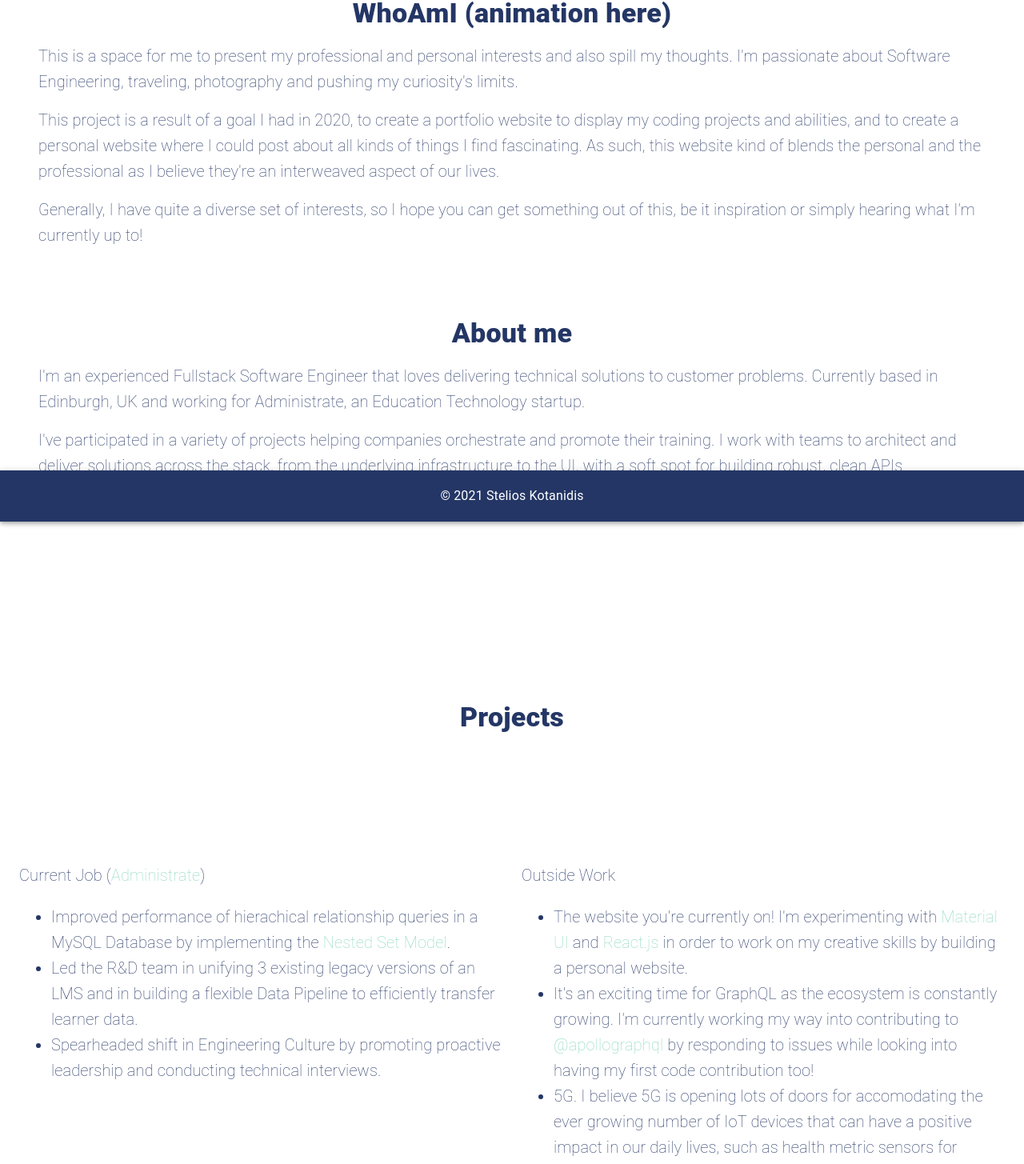
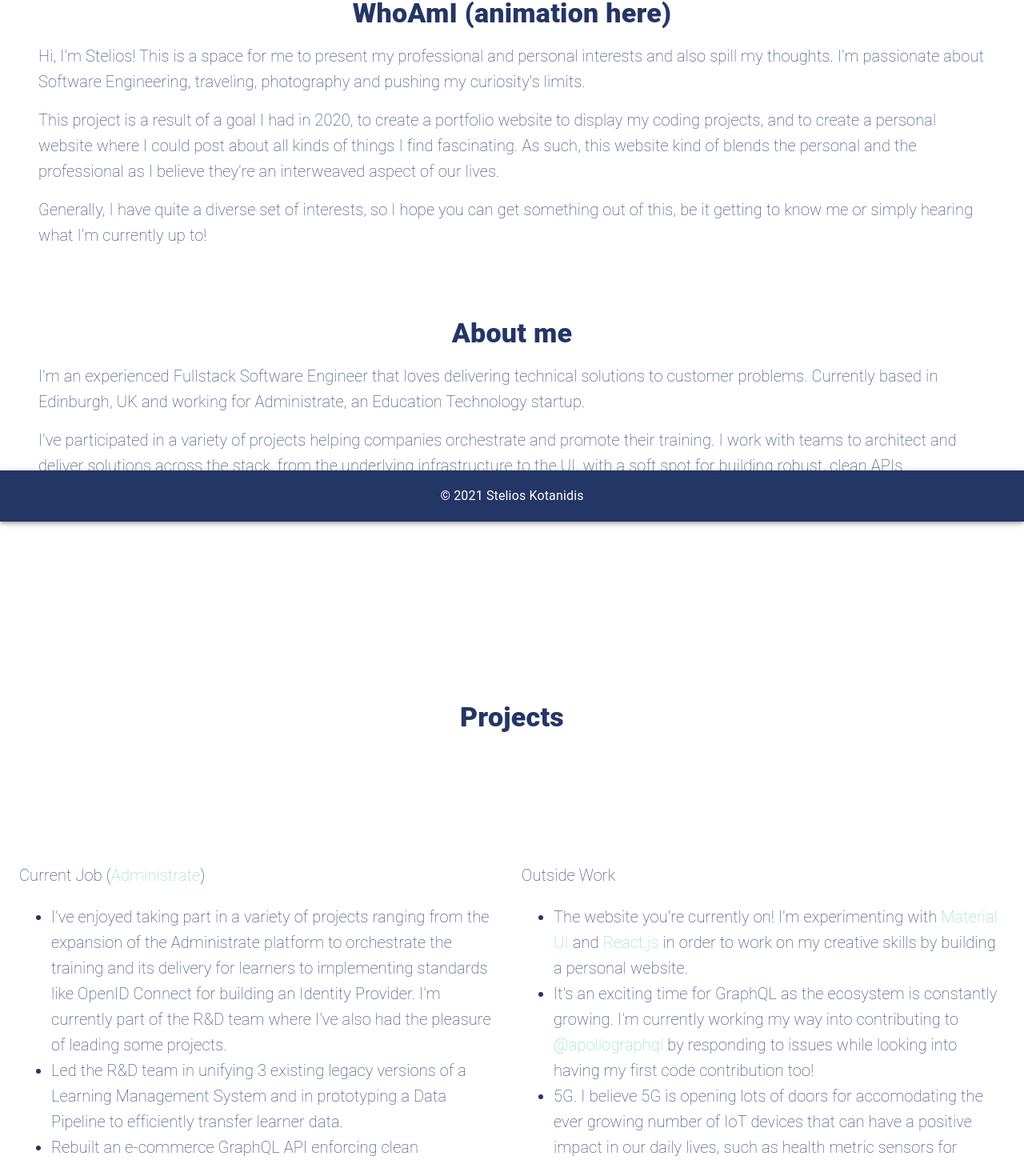
Before and after one commit to devkot/stelioskot.dev, a React (Create React App) app: page / in a window 1280 px wide. Shown: the part 148-1603 px from the top of the page at 80% size. Built offline with nearby package versions, Linux system fonts and the light colour scheme.

Commit message:
Add more details for work related projects

```diff
--- a/src/components/Intro.tsx
+++ b/src/components/Intro.tsx
@@ -36,23 +36,23 @@ const Intro: React.FunctionComponent = () => {
         </Typography>
         <Typography variant="h6" className={classes.homeContent}>
           <Box className={classes.boxText}>
-            This is a space for me to present my professional and personal
-            interests and also spill my thoughts. I'm passionate about Software
-            Engineering, traveling, photography and pushing my curiosity's
-            limits.
+            Hi, I'm Stelios! This is a space for me to present my professional
+            and personal interests and also spill my thoughts. I'm passionate
+            about Software Engineering, traveling, photography and pushing my
+            curiosity's limits.
           </Box>
           <Box className={classes.boxText}>
             This project is a result of a goal I had in 2020, to create a
-            portfolio website to display my coding projects and abilities, and
-            to create a personal website where I could post about all kinds of
-            things I find fascinating. As such, this website kind of blends the
-            personal and the professional as I believe they're an interweaved
-            aspect of our lives.
+            portfolio website to display my coding projects, and to create a
+            personal website where I could post about all kinds of things I find
+            fascinating. As such, this website kind of blends the personal and
+            the professional as I believe they're an interweaved aspect of our
+            lives.
           </Box>
           <Box className={classes.boxText}>
             Generally, I have quite a diverse set of interests, so I hope you
-            can get something out of this, be it inspiration or simply hearing
-            what I'm currently up to!
+            can get something out of this, be it getting to know me or simply
+            hearing what I'm currently up to!
           </Box>
         </Typography>
       </Container>
--- a/src/components/Projects.tsx
+++ b/src/components/Projects.tsx
@@ -64,6 +64,35 @@ const Projects: React.FunctionComponent = () => {
               <ul>
                 <li>
                   <Grid item>
+                    I've enjoyed taking part in a variety of projects ranging
+                    from the expansion of the Administrate platform to
+                    orchestrate the training and its delivery for learners to
+                    implementing standards like OpenID Connect for building an
+                    Identity Provider. I'm currently part of the R&D team where
+                    I've also had the pleasure of leading some projects.
+                  </Grid>
+                </li>
+                <li>
+                  <Grid item>
+                    Led the R&D team in unifying 3 existing legacy versions of a
+                    Learning Management System and in prototyping a Data
+                    Pipeline to efficiently transfer learner data.
+                  </Grid>
+                </li>
+                <li>
+                  <Grid item>
+                    Rebuilt an e-commerce GraphQL API enforcing clean
+                    architecture in order to increase development velocity.
+                  </Grid>
+                </li>
+                <li>
+                  <Grid item>
+                    Supported the enablement of Continuous Delivery of the core
+                    GraphQL API by implementing a contract testing framework.
+                  </Grid>
+                </li>
+                <li>
+                  <Grid item>
                     Improved performance of hierachical relationship queries in
                     a MySQL Database by implementing the{" "}
                     <LinkTo
@@ -75,15 +104,8 @@ const Projects: React.FunctionComponent = () => {
                 </li>
                 <li>
                   <Grid item>
-                    Led the R&D team in unifying 3 existing legacy versions of
-                    an LMS and in building a flexible Data Pipeline to
-                    efficiently transfer learner data.
-                  </Grid>
-                </li>
-                <li>
-                  <Grid item>
-                    Spearheaded shift in Engineering Culture by promoting
-                    proactive leadership and conducting technical interviews.
+                    Assisted the hiring process by conducting technical
+                    interviews.
                   </Grid>
                 </li>
               </ul>
```
